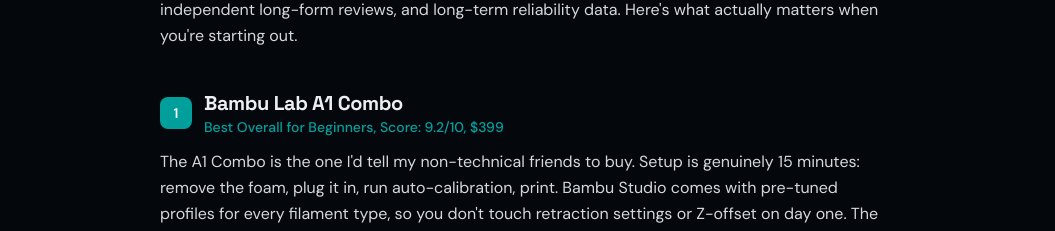
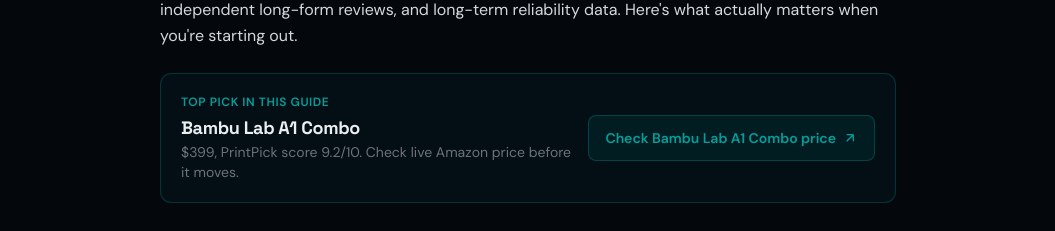
Before and after one commit to mshadmanrahman/printpick, a Next.js app: page /blog/best-3d-printers-beginners-2026 in a window 1280 px wide. Shown: the part 674-905 px from the top of the page, without its empty margins (112-1167 px from the left). Built offline with nearby package versions, Linux system fonts and the light colour scheme; no server answers.

Commit message:
Improve affiliate click capture and SEO CTAs

```diff
--- a/src/app/api/affiliate-notify/route.ts
+++ b/src/app/api/affiliate-notify/route.ts
@@ -28,7 +28,7 @@
       data.partner === "amazon" ? (data.price * AMAZON_COMMISSION_RATE).toFixed(2) : null;
     lines.push(`\u{1F6D2} Someone clicked on the $${data.price.toLocaleString()} ${data.printer}`);
     if (commission) {
-      lines.push(`\u{1F4B0} If they buy, you earn ~$${commission}`);
+      lines.push(`\u{1F4B0} Estimated commission if this converts: ~$${commission}`);
     } else {
       lines.push(`\u{1F4B0} Partner: ${data.brand ?? data.partner}`);
     }
@@ -57,11 +57,14 @@
 
   const today = new Date().toISOString().slice(0, 10);
   const safePartner = data.partner.replace(/[^a-z0-9_-]/gi, "_");
+  const safeCta = data.ctaPosition.replace(/[^a-z0-9_-]/gi, "_");
   const safeAsin = data.asin?.replace(/[^a-z0-9_-]/gi, "_");
 
   const keys = [
     `affiliate_clicks:${today}`,
     `affiliate_clicks:${today}:partner:${safePartner}`,
+    `affiliate_clicks:${today}:cta:${safeCta}`,
+    `affiliate_clicks:${today}:partner:${safePartner}:cta:${safeCta}`,
   ];
 
   if (safeAsin) {
--- a/src/app/blog/[slug]/page.tsx
+++ b/src/app/blog/[slug]/page.tsx
@@ -5,6 +5,8 @@
 import { getAllBlogPosts, getBlogPost, getPostPrinters, getRelatedPosts } from "@/data/blog-posts";
 import { getOverallScore } from "@/data/printers";
 import { PrinterCard } from "@/components/printer-card";
+import { AmazonButton } from "@/components/amazon-button";
+import { TrackedAffiliateLink } from "@/components/tracked-affiliate-link";
 import { JsonLd } from "@/components/json-ld";
 
 export function generateStaticParams() {
@@ -47,6 +49,7 @@
   if (!post) notFound();
 
   const items = getPostPrinters(post);
+  const topPick = items[0]?.printer;
   const relatedPosts = getRelatedPosts(post, 3);
 
   const articleSchema: WithContext<BlogPosting> = {
@@ -141,6 +144,30 @@
         {post.intro}
       </div>
 
+      {topPick && (
+        <section className="mt-6 rounded-xl border border-primary/25 bg-primary/5 p-5">
+          <div className="flex flex-col gap-4 sm:flex-row sm:items-center sm:justify-between">
+            <div>
+              <p className="text-xs font-bold uppercase tracking-wider text-primary mb-1">
+                Top pick in this guide
+              </p>
+              <h2 className="text-lg font-bold">{topPick.name}</h2>
+              <p className="text-sm text-muted-foreground">
+                ${topPick.price}, PrintPick score {getOverallScore(topPick)}/10. Check live Amazon price before it moves.
+              </p>
+            </div>
+            <AmazonButton
+              asin={topPick.amazonAsin}
+              printerName={topPick.name}
+              price={topPick.price}
+              label={`Check ${topPick.name} price`}
+              ctaPosition="blog_top_pick"
+              className="w-full justify-center py-3 text-sm font-semibold sm:w-auto"
+            />
+          </div>
+        </section>
+      )}
+
       {/* Listicle Items */}
       <div className="mt-10 space-y-10">
         {items.map((item, i) => (
@@ -196,15 +223,17 @@
                 </p>
               )}
             </div>
-            <a
+            <TrackedAffiliateLink
               href={post.affiliateCta.url}
-              target="_blank"
-              rel="noopener noreferrer nofollow sponsored"
+              partner="brand_direct"
+              productName={post.affiliateCta.text}
+              brand={post.affiliateCta.brand}
+              ctaPosition="blog_bottom_affiliate"
               className="inline-flex items-center gap-1.5 shrink-0 rounded-lg bg-emerald-500/15 border border-emerald-500/30 px-4 py-2.5 text-sm font-medium text-emerald-400 transition-all hover:bg-emerald-500/25 hover:border-emerald-500/50 active:scale-[0.97]"
             >
               Shop {post.affiliateCta.brand}
               <ExternalLink className="h-3.5 w-3.5" />
-            </a>
+            </TrackedAffiliateLink>
           </div>
         </section>
       )}
--- a/src/app/printers/[slug]/page.tsx
+++ b/src/app/printers/[slug]/page.tsx
@@ -7,6 +7,7 @@
 import { getPostsForPrinter } from "@/data/blog-posts";
 import { AmazonButton } from "@/components/amazon-button";
 import { BrandButton } from "@/components/brand-button";
+import { TrackedAffiliateLink } from "@/components/tracked-affiliate-link";
 import { PrinterCard } from "@/components/printer-card";
 import { CommunityBadge } from "@/components/community-badge";
 import { JsonLd } from "@/components/json-ld";
@@ -21,7 +22,8 @@
   if (!printer) return { title: "Printer Not Found" };
   const score = getOverallScore(printer);
   const typeLabel = printer.type === "fdm" ? "FDM" : "Resin";
-  const description = `${printer.brand} ${typeLabel} printer. ${printer.summary} Build volume: ${printer.buildVolume.x}x${printer.buildVolume.y}x${printer.buildVolume.z}mm. Rated ${score}/10, priced at $${printer.price}.`;
+  const rawDescription = `${printer.name} review: price, pros, cons, specs, beginner fit, and whether this ${printer.brand} ${typeLabel} 3D printer is worth buying in 2026.`;
+  const description = rawDescription.length > 158 ? `${rawDescription.slice(0, 155).trimEnd()}...` : rawDescription;
   const ogImageUrl = `https://printpick.dev/api/og?title=${encodeURIComponent(printer.name)}&subtitle=${encodeURIComponent(`$${printer.price} · Score ${score}/10 · ${printer.brand}`)}`;
   return {
     title: `${printer.name} Review & Specs (2026)`,
@@ -398,6 +400,7 @@
               printerName={printer.name}
               price={printer.price}
               label={`Buy ${printer.name} on Amazon, $${printer.price}`}
+              ctaPosition="printer_verdict_primary"
               className="py-3 text-base"
             />
           </div>
@@ -413,18 +416,20 @@
             <p className="mt-1 text-sm text-muted-foreground">Things you&apos;ll want before your first print.</p>
             <div className="mt-4 grid gap-2 sm:grid-cols-2">
               {printer.alsoNeed.map((item) => (
-                <a
+                <TrackedAffiliateLink
                   key={item}
                   href={`https://www.amazon.com/s?k=${encodeURIComponent(item + " 3D printer")}&tag=printpick20-20`}
-                  target="_blank"
-                  rel="noopener noreferrer"
+                  partner="amazon"
+                  productName={item}
+                  linkType="search"
+                  ctaPosition="printer_also_need_accessory"
                   className="group flex items-center gap-3 rounded-xl border border-border/60 bg-card px-4 py-3 transition-all hover:border-primary/30 hover:shadow-sm focus-visible:outline-2 focus-visible:outline-primary"
                 >
                   <div className="flex h-8 w-8 items-center justify-center rounded-lg bg-primary/8 text-primary shrink-0">
                     <ShoppingCart className="h-4 w-4" />
                   </div>
                   <span className="text-sm font-medium group-hover:text-primary transition-colors">{item}</span>
-                </a>
+                </TrackedAffiliateLink>
               ))}
             </div>
           </section>
--- /dev/null
+++ b/src/components/tracked-affiliate-link.tsx
@@ -0,0 +1,63 @@
+"use client";
+
+import type React from "react";
+import { trackAffiliateClick } from "@/lib/affiliate-tracking";
+import { cn } from "@/lib/utils";
+import type { AffiliatePartner, AmazonLinkType } from "@/lib/affiliate-event";
+
+interface TrackedAffiliateLinkProps {
+  readonly href: string;
+  readonly children: React.ReactNode;
+  readonly partner: AffiliatePartner;
+  readonly productName: string;
+  readonly price?: number | null;
+  readonly asin?: string | null;
+  readonly resolvedAsin?: string | null;
+  readonly linkType?: AmazonLinkType | null;
+  readonly brand?: string | null;
+  readonly ctaPosition: string;
+  readonly className?: string;
+  readonly ariaLabel?: string;
+}
+
+export function TrackedAffiliateLink({
+  href,
+  children,
+  partner,
+  productName,
+  price = null,
+  asin = null,
+  resolvedAsin = null,
+  linkType = null,
+  brand = null,
+  ctaPosition,
+  className,
+  ariaLabel,
+}: TrackedAffiliateLinkProps) {
+  const handleClick = () => {
+    trackAffiliateClick({
+      partner,
+      printer: productName,
+      price,
+      asin,
+      resolvedAsin,
+      linkType,
+      brand,
+      linkUrl: href,
+      ctaPosition,
+    });
+  };
+
+  return (
+    <a
+      href={href}
+      target="_blank"
+      rel="noopener noreferrer nofollow sponsored"
+      onClick={handleClick}
+      aria-label={ariaLabel}
+      className={cn(className)}
+    >
+      {children}
+    </a>
+  );
+}
```
